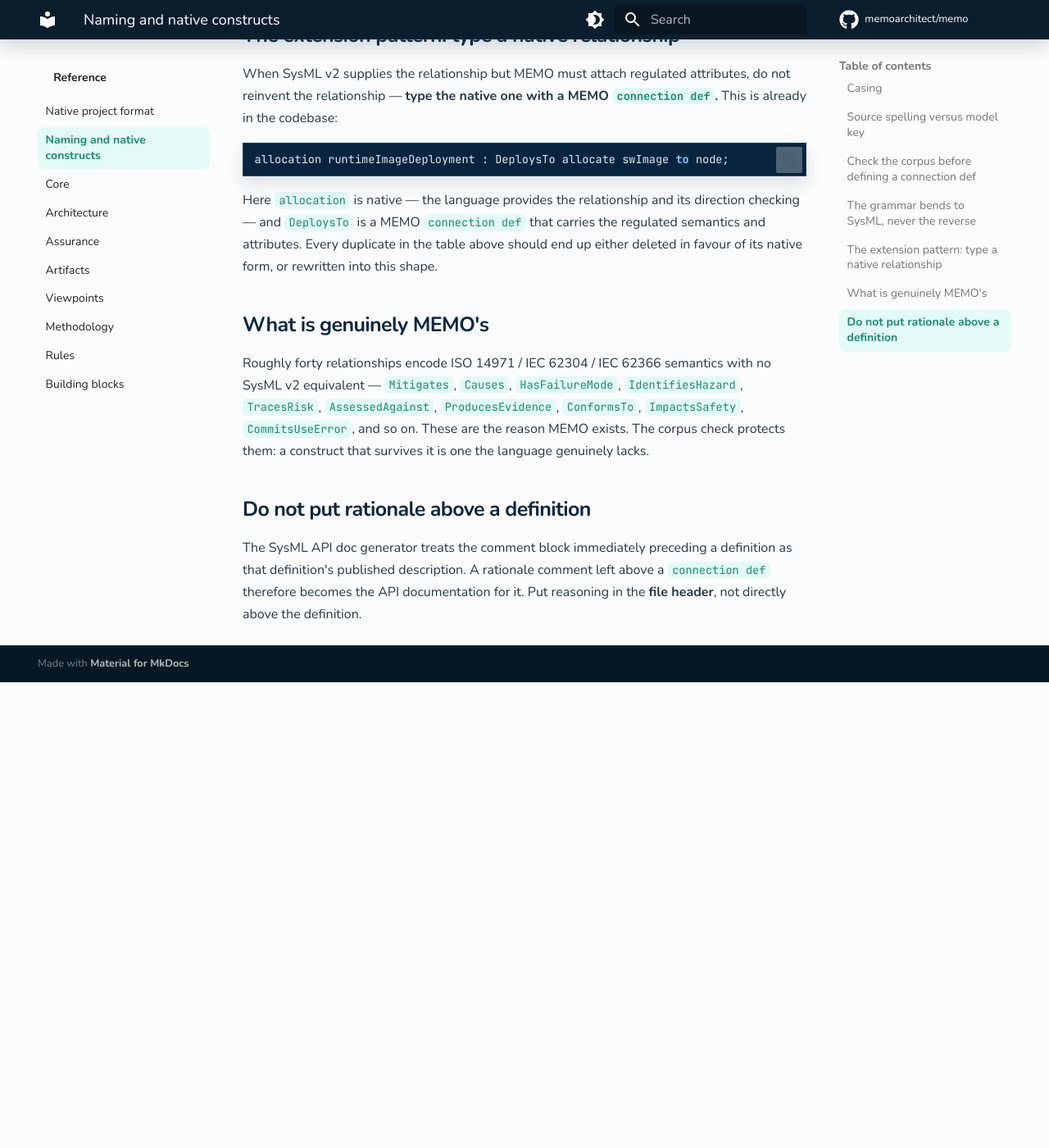
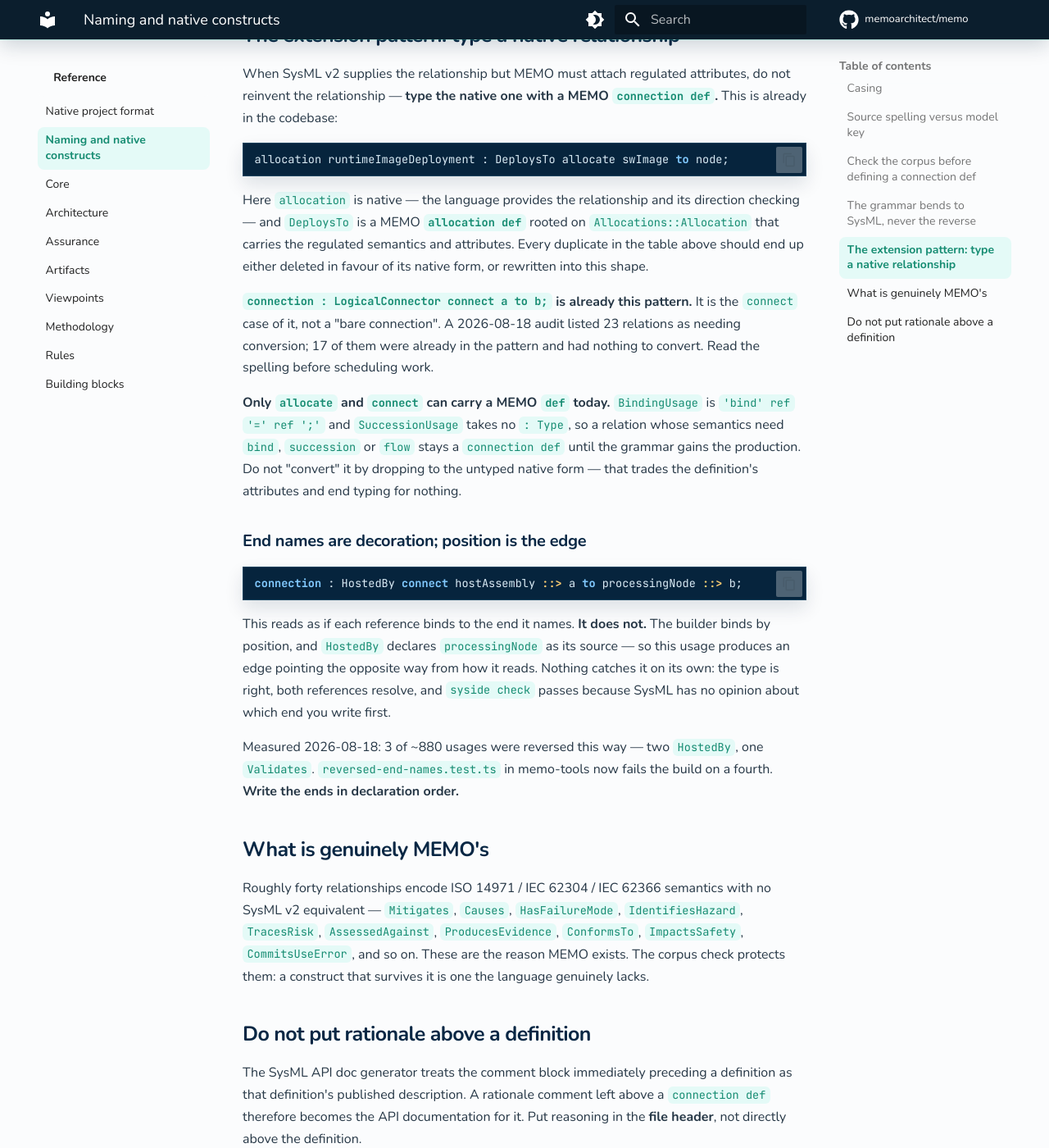
Before and after one commit to memoarchitect/memo, an MkDocs documentation site: the page built from docs/reference/naming-and-native-constructs.md, in a window 1280 px wide and 1400 px high, scrolled down 6963 px. Shown: the whole window at 82% size. Built offline with MkDocs 1.6.1 and Material for MkDocs 9.7.7, drawn with Linux system fonts in a browser that asks for light colours; comment, search, counter and statistics services are not loaded; before the commit the page ends 7795 px from its top, so only the background shows below that.

Commit message:
Type the deployment family as allocation defs
BuildsInto, DeploysTo, HostedBy and FlowTraversesBinding become
`allocation def :> MemoRelationship, Allocations::Allocation`, following
MemoryBinding and ConnectionBinding, which already were. DeploysTo is the
sharpest case: every usage already wrote `allocate`, and only the declaration
still said `connection def`.

Bucket C was 23 relations; 17 needed nothing. `connection : X connect a to b`
IS the extension pattern for connect, and the audit had misread it as a bare
connection. Three more were assigned to a construct that is wrong (a fault tree
is not a succession) or unavailable (the grammar cannot type bind or
succession).

Also fixes three edges that pointed the wrong way. End names are decoration --
the builder binds by POSITION -- so `connect hostAssembly ::> a to
processingNode ::> b` on a def whose source is processingNode produces a
reversed edge that reads correctly and checks clean. Two HostedBy and one
Validates were reversed; a lint in memo-tools now fails the build on a fourth.

Co-Authored-By: Claude Opus 5 <noreply@anthropic.com>

````diff
--- a/docs/reference/naming-and-native-constructs.md
+++ b/docs/reference/naming-and-native-constructs.md
@@ -264,10 +264,39 @@ allocation runtimeImageDeployment : DeploysTo allocate swImage to node;
 ```
 
 Here `allocation` is native — the language provides the relationship and its
-direction checking — and `DeploysTo` is a MEMO `connection def` that carries the
-regulated semantics and attributes. Every duplicate in the table above should
-end up either deleted in favour of its native form, or rewritten into this
-shape.
+direction checking — and `DeploysTo` is a MEMO **`allocation def`** rooted on
+`Allocations::Allocation` that carries the regulated semantics and attributes.
+Every duplicate in the table above should end up either deleted in favour of its
+native form, or rewritten into this shape.
+
+**`connection : LogicalConnector connect a to b;` is already this pattern.** It
+is the `connect` case of it, not a "bare connection". A 2026-08-18 audit
+listed 23 relations as needing conversion; 17 of them were already in the
+pattern and had nothing to convert. Read the spelling before scheduling work.
+
+**Only `allocate` and `connect` can carry a MEMO `def` today.** `BindingUsage`
+is `'bind' ref '=' ref ';'` and `SuccessionUsage` takes no `: Type`, so a
+relation whose semantics need `bind`, `succession` or `flow` stays a
+`connection def` until the grammar gains the production. Do not "convert" it by
+dropping to the untyped native form — that trades the definition's attributes
+and end typing for nothing.
+
+### End names are decoration; position is the edge
+
+```sysml
+connection : HostedBy connect hostAssembly ::> a to processingNode ::> b;
+```
+
+This reads as if each reference binds to the end it names. **It does not.** The
+builder binds by position, and `HostedBy` declares `processingNode` as its
+source — so this usage produces an edge pointing the opposite way from how it
+reads. Nothing catches it on its own: the type is right, both references
+resolve, and `syside check` passes because SysML has no opinion about which end
+you write first.
+
+Measured 2026-08-18: 3 of ~880 usages were reversed this way — two `HostedBy`,
+one `Validates`. `reversed-end-names.test.ts` in memo-tools now fails the build
+on a fourth. **Write the ends in declaration order.**
 
 ## What is genuinely MEMO's
 
````
Also changed, not shown: 7 other files.
